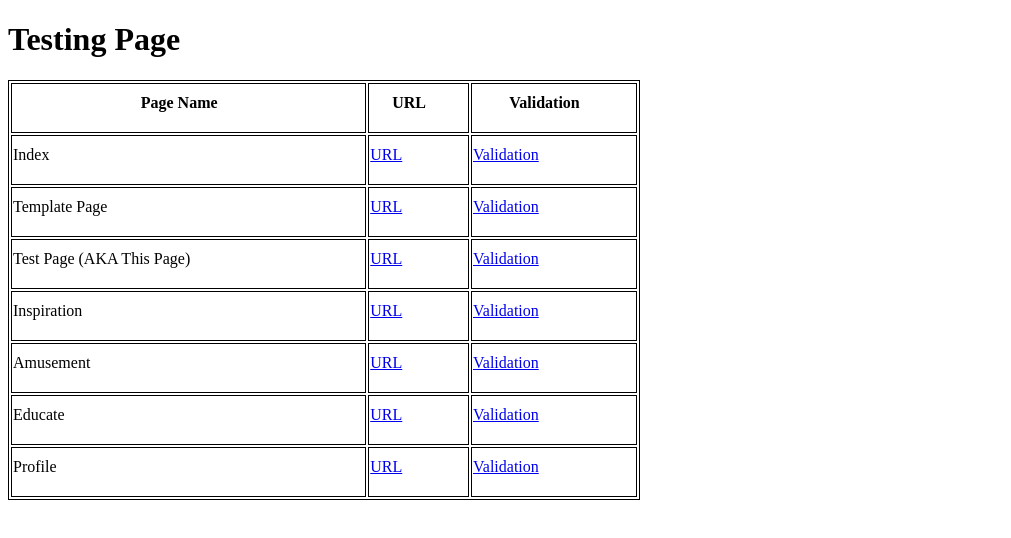
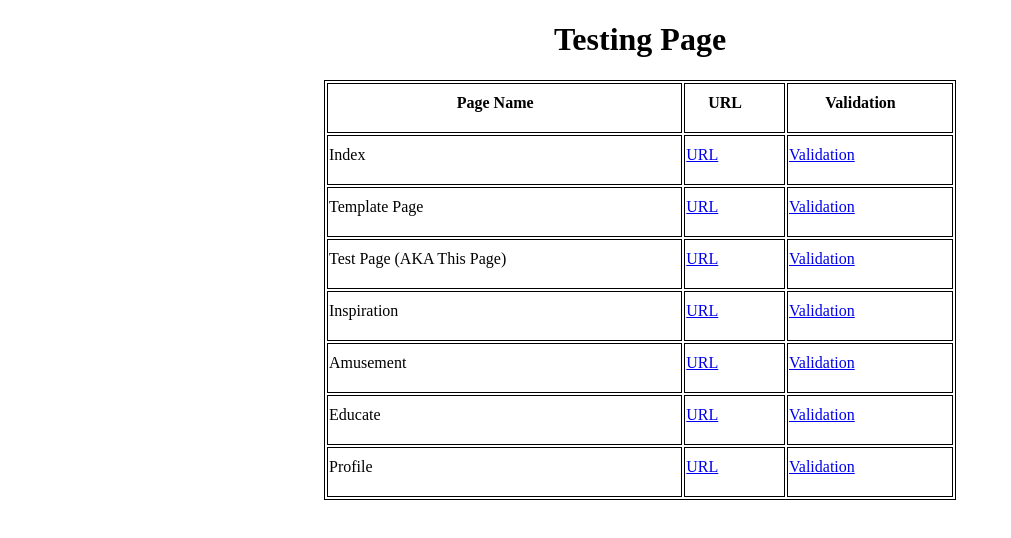
Before and after one commit to mann8296/mann8296.github.io, a plain HTML site: page test.html in a window 1280 px wide. Shown: the whole page, without its empty margins (0-1011 px from the left). Drawn offline with Linux system fonts and the light colour scheme.

Commit message:
Update test.html

```diff
--- a/test.html
+++ b/test.html
@@ -4,6 +4,13 @@
         <meta charset="UTF-8">
         <title>Test</title>
         <style>
+            h1 {
+                text-align: center;
+            }
+            table {
+                margin-left: auto;
+                margin-right: auto;
+            }
             table, th, td {
                 border: 1px solid black;
             }
```
